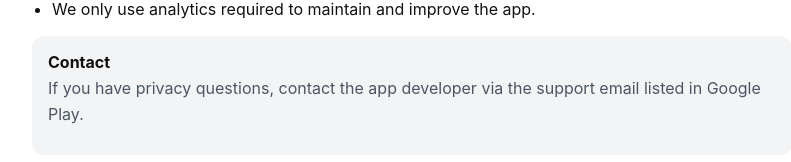
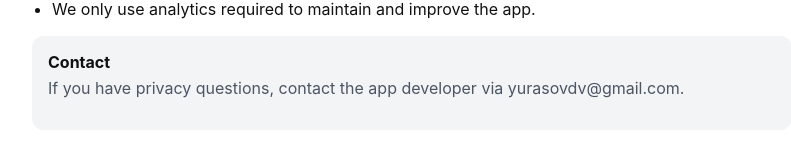
Before and after one commit to YurasovDV/tardigrade-labs-pub, a plain HTML site: page index.html in a window 1280 px wide. Shown: the part 740-902 px from the top of the page, without its empty margins (228-1019 px from the left). Drawn offline with Linux system fonts and the light colour scheme.

Commit message:
Update contact email for privacy questions

```diff
--- a/index.html
+++ b/index.html
@@ -92,7 +92,7 @@
 
     <div class="card">
       <strong>Contact</strong>
-      <p class="muted">If you have privacy questions, contact the app developer via the support email listed in Google Play.</p>
+      <p class="muted">If you have privacy questions, contact the app developer via yurasovdv@gmail.com.</p>
     </div>
   </main>
 </body>
```
